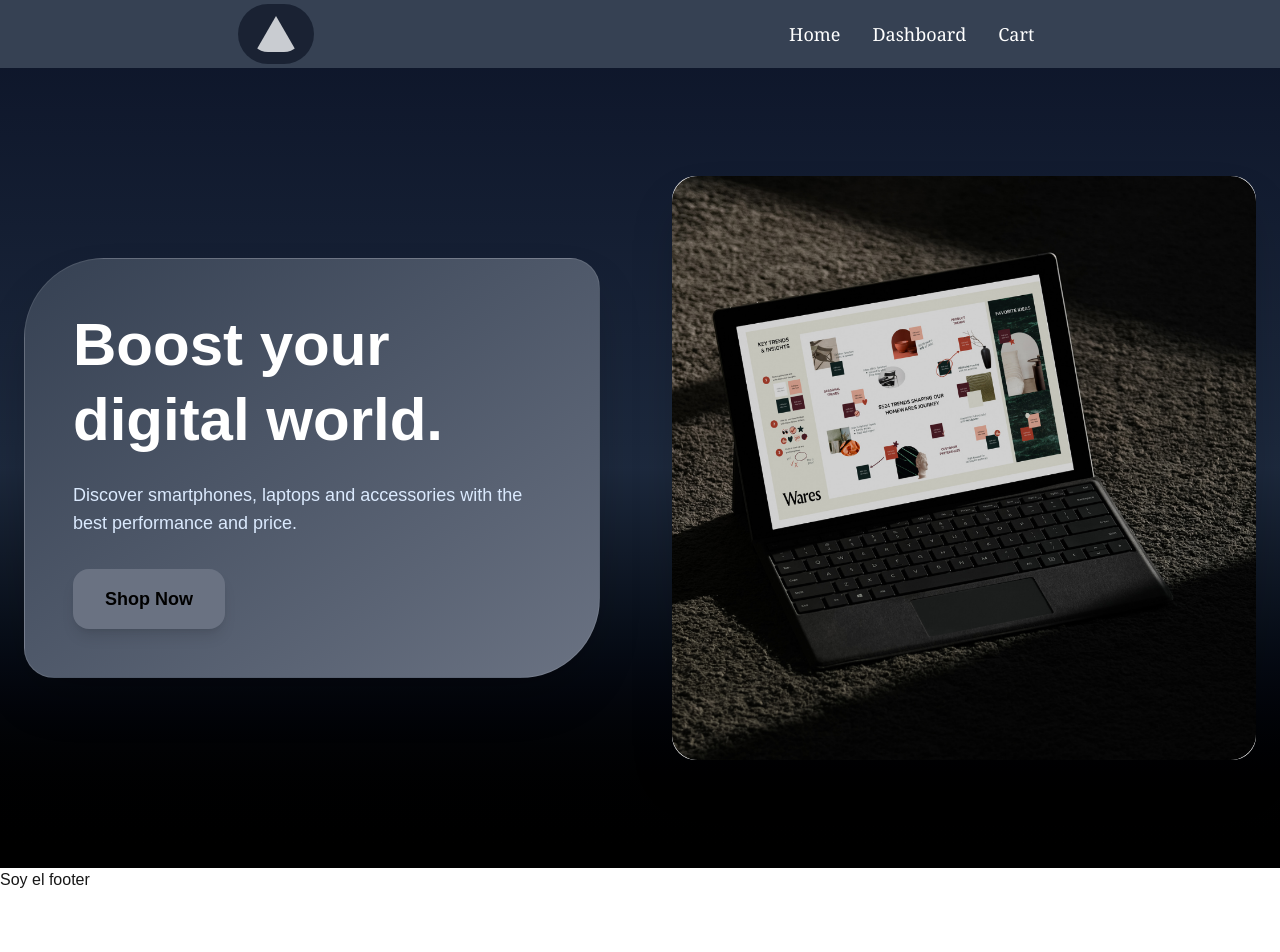
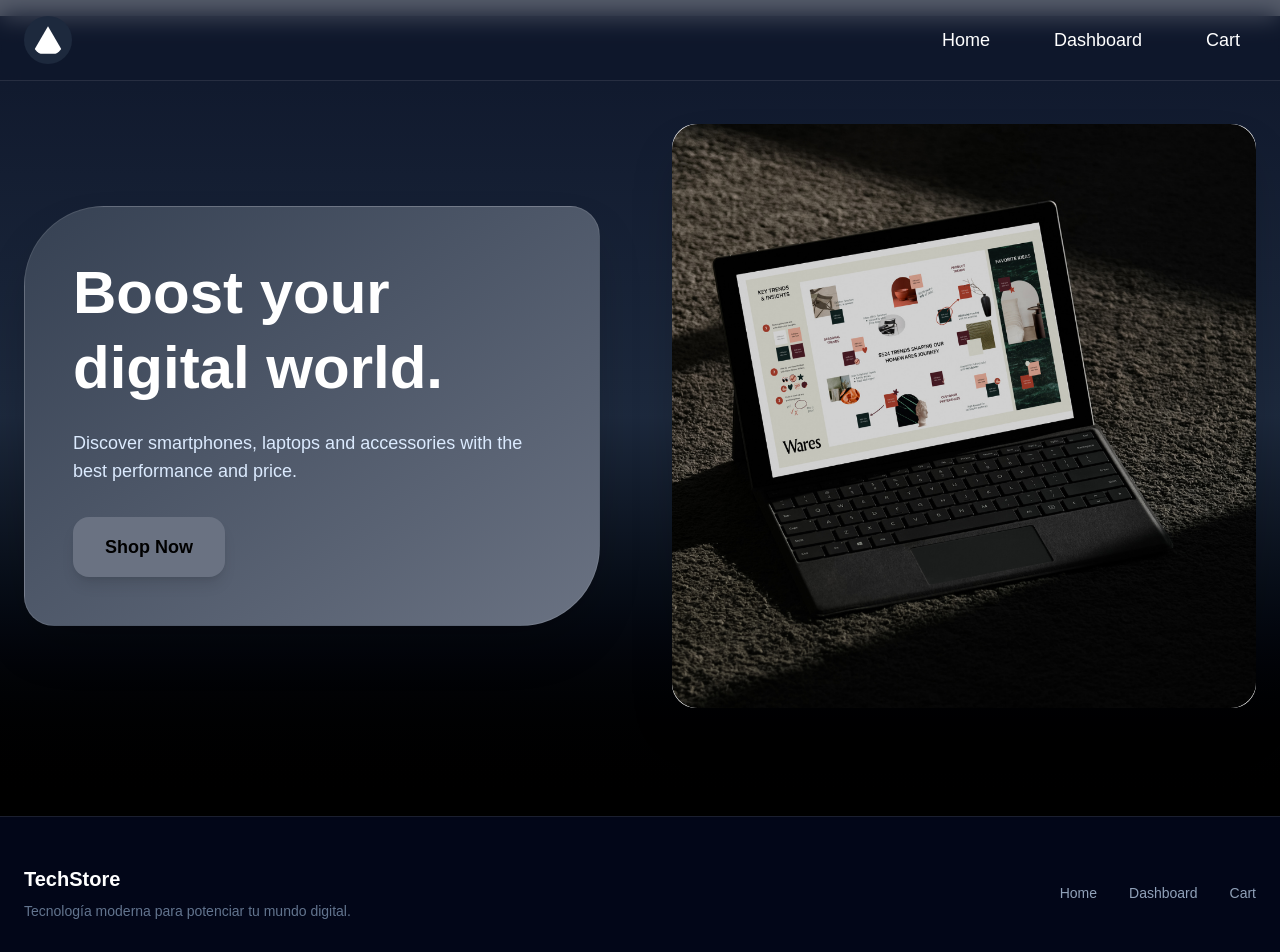
Before and after one commit to BaptistaJose/ecommerce-frontend, a Next.js app in the folder ecommerce-baptistajose/: page / in a window 1280 px wide. Shown: the top 952 px of the page. Before the commit the page ends 892 px from the top, so only its background shows below. Built offline with nearby package versions, Linux system fonts and the light colour scheme.

Commit message:
navbar y footer con mejoras en diseño

```diff
--- a/ecommerce-baptistajose/src/app/globals.css
+++ b/ecommerce-baptistajose/src/app/globals.css
@@ -1,7 +1,7 @@
 @import "tailwindcss";
 
 .anchor-navBar{
-  @apply p-2 font-serif transition-colors duration-300 rounded-full hover:bg-gray-900 hover:text-white;
+  @apply px-4 py-2 hover:bg-blue-700 text-white rounded-xl transition-all duration-300 hover:scale-105;
 }
 
 .btn{
--- a/ecommerce-baptistajose/src/app/layout.tsx
+++ b/ecommerce-baptistajose/src/app/layout.tsx
@@ -15,8 +15,8 @@ const geistMono = Geist_Mono({
 });
 
 export const metadata: Metadata = {
-  title: "Create Next App",
-  description: "Generated by create next app",
+  title: "TechStore - Tu tienda de tecnología en línea",
+  description: "TechStore es tu destino en línea para las últimas novedades en tecnología. Encuentra gadgets, dispositivos inteligentes y accesorios de alta calidad a precios competitivos. ¡Explora nuestra tienda y potencia tu mundo digital hoy mismo!",
 };
 
 export default function RootLayout({
@@ -30,7 +30,9 @@ export default function RootLayout({
         className={`${geistSans.variable} ${geistMono.variable} antialiased`}
       >
         <NavBar/>
+        <main className="pt-4">
         {children}
+        </main>
         <Footer/>
       </body>
     </html>
--- a/ecommerce-baptistajose/src/components/footer/page.tsx
+++ b/ecommerce-baptistajose/src/components/footer/page.tsx
@@ -1,9 +1,37 @@
 export const Footer = () => {
-return (
-    <>
-    <h6>Soy el footer</h6>
-    </>
-)
-}
+  return (
+    <footer className="bg-slate-950 border-t border-white/10 text-slate-400">
+      <div className="container mx-auto px-6 py-12">
+        <div className="flex flex-col md:flex-row justify-between items-center gap-8">
+
+          <div className="text-center md:text-left">
+            <h2 className="text-xl font-semibold text-white">
+              TechStore
+            </h2>
+            <p className="mt-2 text-sm text-slate-500 max-w-sm">
+              Tecnología moderna para potenciar tu mundo digital.
+            </p>
+          </div>
+          <div className="flex gap-8 text-sm">
+            <a href="/home" className="hover:text-white transition-colors duration-300">
+              Home
+            </a>
+            <a href="/dashboard" className="hover:text-white transition-colors duration-300">
+              Dashboard
+            </a>
+            <a href="/cart" className="hover:text-white transition-colors duration-300">
+              Cart
+            </a>
+          </div>
+
+        </div>
+        <div className="mt-10 pt-6 border-t border-white/10 text-center text-xs text-slate-500">
+          © {new Date().getFullYear()} TechStore. Todos los derechos reservados.
+        </div>
+
+      </div>
+    </footer>
+  );
+};
 
 export default Footer
--- a/ecommerce-baptistajose/src/components/navBar/page.tsx
+++ b/ecommerce-baptistajose/src/components/navBar/page.tsx
@@ -1,17 +1,50 @@
-"use client"
+"use client";
+import { useState } from "react";
+
 export const NavBar = () => {
+    const [isOpen, setIsOpen] = useState(false);
+
     return (
-        <div>
-            <header className="flex items-center justify-around p-1 text-white bg-gray-700 ">
-                <img src="/vercel.svg" alt="Logo" className="p-3 bg-gray-900 rounded-full w-19 h-15 animate-pulse" />
-                <ul className="flex justify-between space-x-4 text-lg">
+        <header className="fixed top-0 w-full z-50 backdrop-blur-md bg-slate-900/70 border-b border-white/10">
+            <div className="container mx-auto px-6 py-4 flex items-center justify-between">
+
+                <img
+                    src="/vercel.svg"
+                    alt="Logo"
+                    className="w-12 h-12 p-2 bg-slate-800 rounded-full"
+                />
+
+                <ul className="hidden md:flex items-center gap-8 text-slate-300 text-lg font-medium">
                     <li><a href="/home" className="anchor-navBar">Home</a></li>
                     <li><a href="/dashboard" className="anchor-navBar">Dashboard</a></li>
-                    <li><a href="/cart" className="anchor-navBar">Cart</a></li>
+                    <li>
+                        <a
+                            href="/cart"
+                            className="anchor-navBar"
+                        >
+                            Cart
+                        </a>
+                    </li>
                 </ul>
-            </header>
-        </div>
-    )
-}
+                <button
+                    className="md:hidden text-white text-3xl"
+                    onClick={() => setIsOpen(!isOpen)}
+                >
+                    ☰
+                </button>
+            </div>
+
+            {isOpen && (
+                <div className="md:hidden bg-slate-900 border-t border-white/10 px-6 py-6 space-y-6 text-slate-300 text-lg">
+                    <a href="/home" className="block hover:text-white">Home</a>
+                    <a href="/dashboard" className="block hover:text-white">Dashboard</a>
+                    <a href="/cart" className="block bg-blue-600 text-white px-4 py-2 rounded-xl text-center">
+                        Cart
+                    </a>
+                </div>
+            )}
+        </header>
+    );
+};
 
 export default NavBar
```
